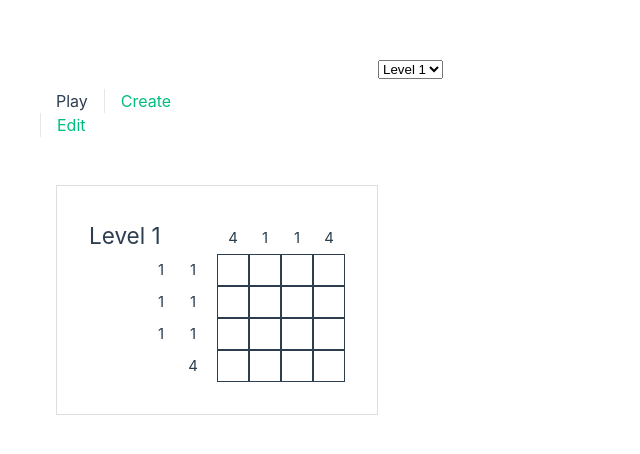
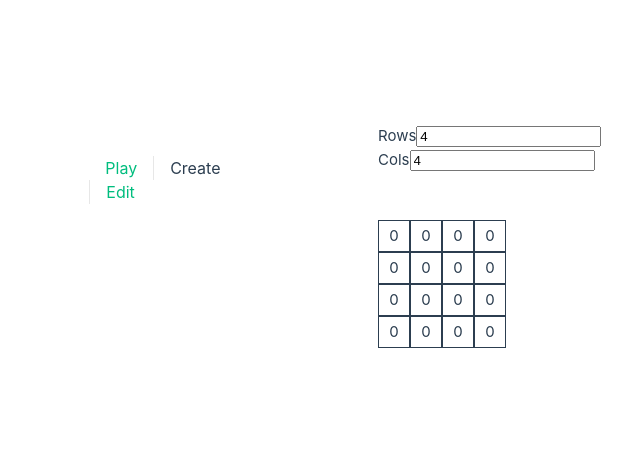
Before and after one commit to LikeAJohny/nonogram, a Vue app: page /create in a window 1280 px wide. Before the commit this address led to /play. Shown: the part 164-618 px from the top of the page, without its empty margins (262-902 px from the left). Built offline with nearby package versions, Linux system fonts and the light colour scheme.

Commit message:
first version of level creator

```diff
--- a/src/router/index.ts
+++ b/src/router/index.ts
@@ -14,7 +14,8 @@ const router = createRouter({
     },
     {
       path: "/create",
-      redirect: "play",
+      name: "create",
+      component: () => import("../views/NonoCreate.vue"),
     },
     {
       path: "/edit",
--- /dev/null
+++ b/src/views/NonoCreate.vue
@@ -0,0 +1,75 @@
+<template>
+  <div>
+    <div>
+      <label for="rows">Rows</label>
+      <input type="number" id="rows" v-model="state.rows" />
+    </div>
+    <div>
+      <label for="cols">Cols</label>
+      <input type="number" id="cols" v-model="state.cols" />
+    </div>
+  </div>
+  <br />
+  <div>
+    <div class="board">
+      <div class="row" v-for="(row, ri) in state.grid" :key="ri">
+        <div
+          class="cell"
+          v-for="(_, ci) in row"
+          :key="ci"
+          @click="updateCell(ri, ci)"
+        >
+          {{ state.grid[ri][ci] }}
+        </div>
+      </div>
+    </div>
+  </div>
+</template>
+
+<script setup lang="ts">
+import { reactive, watch } from "vue";
+import type { Grid } from "@/types/level";
+
+const state = reactive({
+  rows: 4,
+  cols: 4,
+  grid: new Array(4).fill(0).map(() => new Array(4).fill(0)),
+});
+
+watch(
+  () => [state.rows, state.cols],
+  () => (state.grid = generateGrid(state.rows, state.cols))
+);
+
+function updateCell(ri: number, ci: number): void {
+  state.grid[ri][ci] = state.grid[ri][ci] === 1 ? 0 : 1;
+}
+
+function generateGrid(rows: number, cols: number): Grid {
+  return new Array(rows)
+    .fill(0)
+    .map((_, ri) =>
+      new Array(cols)
+        .fill(0)
+        .map((_, ci) =>
+          state.grid[ri] && state.grid[ri][ci] ? state.grid[ri][ci] : 0
+        )
+    );
+}
+</script>
+
+<style scoped>
+.row {
+  display: flex;
+  place-items: center;
+}
+.cell {
+  display: grid;
+  place-content: center;
+  width: 2rem;
+  aspect-ratio: 1;
+  border: 1px solid;
+  cursor: pointer;
+  transition: all 1s ease;
+}
+</style>
```
